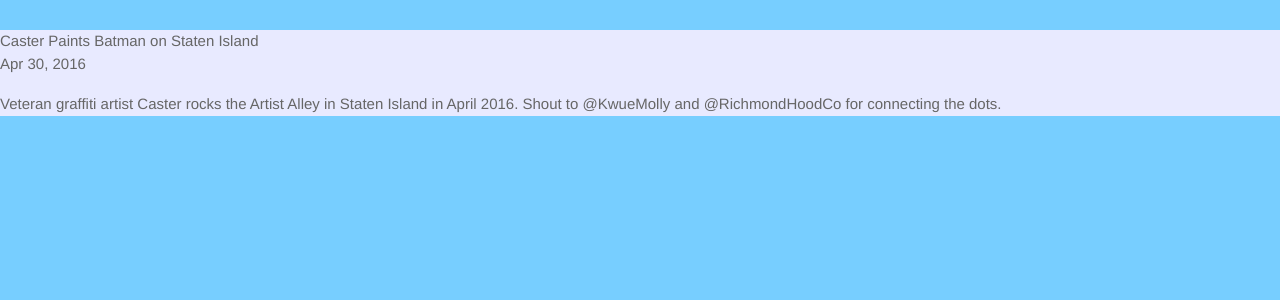
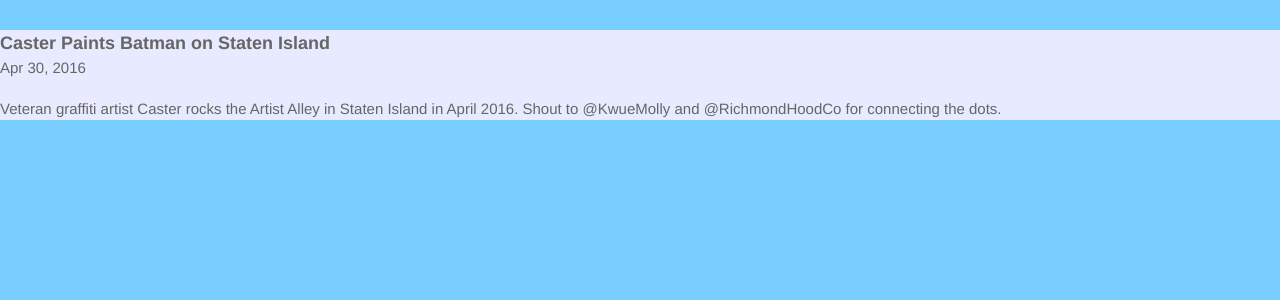
Before and after one commit to projectivity/projectivity.github.io, a Jekyll site: the page built from _posts/2016-04-30-caster-paints-batman-on-staten-island.md, in a window 1280 px wide. Shown: the top 300 px of the page. Built offline with Jekyll 4.4.1, drawn with Linux system fonts in a browser that asks for light colours.

Commit message:
Update posts.css

```diff
--- a/stylesheets/posts.css
+++ b/stylesheets/posts.css
@@ -11,7 +11,7 @@ article.post
 	margin: 8px 0;
 }
 .post:before { white-space: pre; }
-.post:before:first-line
+.post:first-line
 {
 	font-size: larger;
 	font-weight: bold;
```
